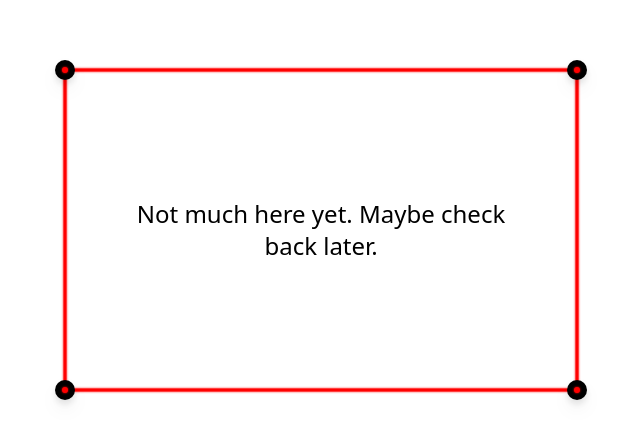
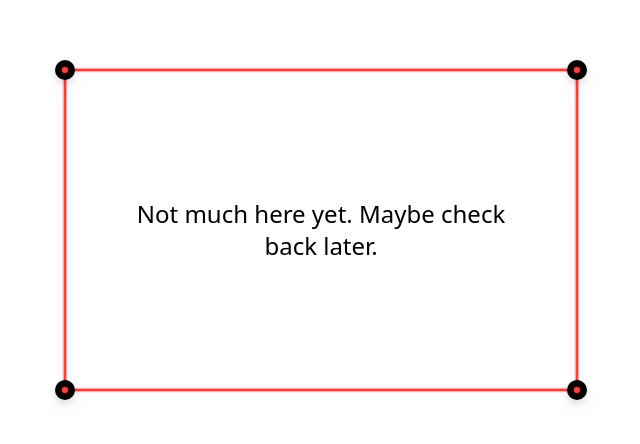
Before and after one commit to EdwinChang24/website-archive, a Nuxt app: page / in a window 1280 px wide. Shown: the part 170-614 px from the top of the page, without its empty margins (319-959 px from the left). Built offline with nearby package versions, Linux system fonts and the light colour scheme.

Commit message:
🎨 Simplify background code

```diff
--- a/components/background.vue
+++ b/components/background.vue
@@ -111,51 +111,39 @@
 </script>
 
 <template>
-    <svg width="100%" height="100%">
+    <svg class="w-full h-full">
         <path
             :d="`M ${percentToX(corners.tlx)} ${percentToY(corners.tly)} Q ${percentToX(midpoints.tx)} ${percentToY(
                 midpoints.ty
             )} ${percentToX(corners.trx)} ${percentToY(corners.try)}`"
-            stroke="red"
-            stroke-width="3"
-            fill="none"
-            class="drop-shadow-sm-red"
+            class="stroke-red-500 stroke-2 drop-shadow-sm-red fill-transparent"
         />
         <path
             :d="`M ${percentToX(corners.tlx)} ${percentToY(corners.tly)} Q ${percentToX(midpoints.lx)} ${percentToY(
                 midpoints.ly
             )} ${percentToX(corners.blx)} ${percentToY(corners.bly)}`"
-            stroke="red"
-            stroke-width="3"
-            fill="none"
-            class="drop-shadow-sm-red"
+            class="stroke-red-500 stroke-2 drop-shadow-sm-red fill-transparent"
         />
         <path
             :d="`M ${percentToX(corners.trx)} ${percentToY(corners.try)} Q ${percentToX(midpoints.rx)} ${percentToY(
                 midpoints.ry
             )} ${percentToX(corners.brx)} ${percentToY(corners.bry)}`"
-            stroke="red"
-            stroke-width="3"
-            fill="none"
-            class="drop-shadow-sm-red"
+            class="stroke-red-500 stroke-2 drop-shadow-sm-red fill-transparent"
         />
         <path
             :d="`M ${percentToX(corners.blx)} ${percentToY(corners.bly)} Q ${percentToX(midpoints.bx)} ${percentToY(
                 midpoints.by
             )} ${percentToX(corners.brx)} ${percentToY(corners.bry)}`"
-            stroke="red"
-            stroke-width="3"
-            fill="none"
-            class="drop-shadow-sm-red"
+            class="stroke-red-500 stroke-2 drop-shadow-sm-red fill-transparent"
         />
         <circle :cx="`${corners.tlx}%`" :cy="`${corners.tly}%`" r="10" class="drop-shadow-lg" />
         <circle :cx="`${corners.trx}%`" :cy="`${corners.try}%`" r="10" class="drop-shadow-lg" />
         <circle :cx="`${corners.blx}%`" :cy="`${corners.bly}%`" r="10" class="drop-shadow-lg" />
         <circle :cx="`${corners.brx}%`" :cy="`${corners.bry}%`" r="10" class="drop-shadow-lg" />
 
-        <circle :cx="`${corners.tlx}%`" :cy="`${corners.tly}%`" r="3" fill="red" class="drop-shadow-sm-red" />
-        <circle :cx="`${corners.trx}%`" :cy="`${corners.try}%`" r="3" fill="red" class="drop-shadow-sm-red" />
-        <circle :cx="`${corners.blx}%`" :cy="`${corners.bly}%`" r="3" fill="red" class="drop-shadow-sm-red" />
-        <circle :cx="`${corners.brx}%`" :cy="`${corners.bry}%`" r="3" fill="red" class="drop-shadow-sm-red" />
+        <circle :cx="`${corners.tlx}%`" :cy="`${corners.tly}%`" r="3" class="fill-red-500 drop-shadow-sm-red" />
+        <circle :cx="`${corners.trx}%`" :cy="`${corners.try}%`" r="3" class="fill-red-500 drop-shadow-sm-red" />
+        <circle :cx="`${corners.blx}%`" :cy="`${corners.bly}%`" r="3" class="fill-red-500 drop-shadow-sm-red" />
+        <circle :cx="`${corners.brx}%`" :cy="`${corners.bry}%`" r="3" class="fill-red-500 drop-shadow-sm-red" />
     </svg>
 </template>
```
